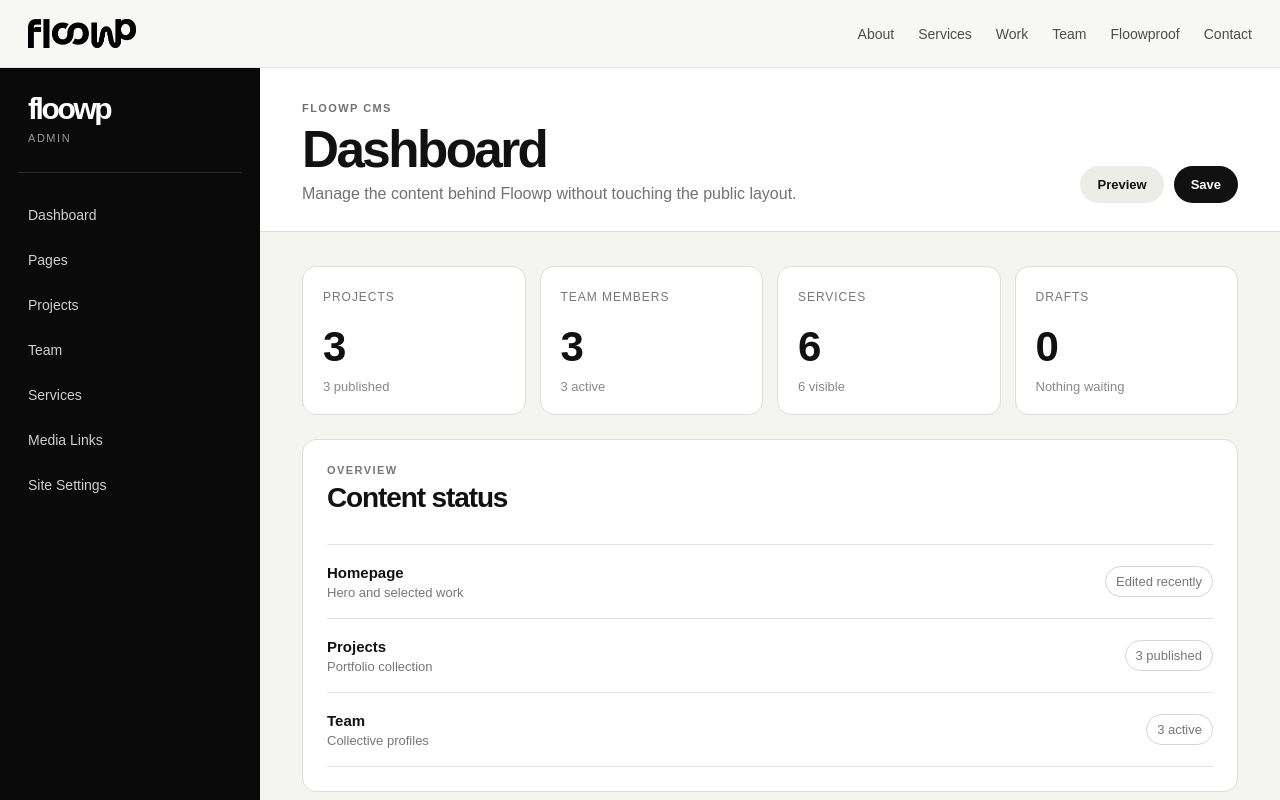
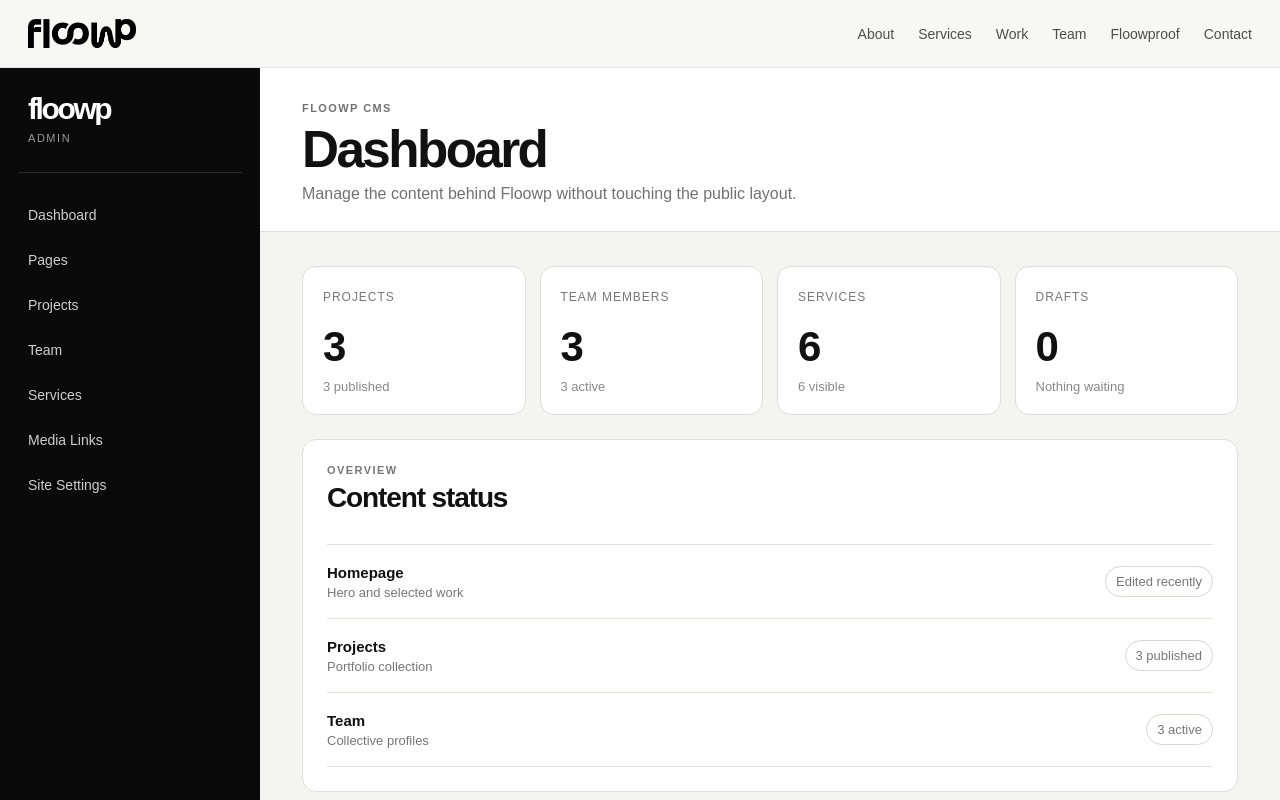
Before and after one commit to thefloowp/thefloowp, a Next.js app: page /admin in a window 1280 px wide. Shown: the top 800 px of the page. Built offline with nearby package versions, Linux system fonts and the light colour scheme.

Commit message:
Update AdminShell.jsx

```diff
--- a/components/AdminShell.jsx
+++ b/components/AdminShell.jsx
@@ -41,15 +41,6 @@ export default function AdminShell({ title, subtitle, children }) {
             <h1>{title}</h1>
             {subtitle ? <p>{subtitle}</p> : null}
           </div>
-
-          <div className="admin-topbar-actions">
-            <button className="admin-btn admin-btn-secondary" type="button">
-              Preview
-            </button>
-            <button className="admin-btn admin-btn-primary" type="button">
-              Save
-            </button>
-          </div>
         </header>
 
         <div className="admin-content">{children}</div>
```
